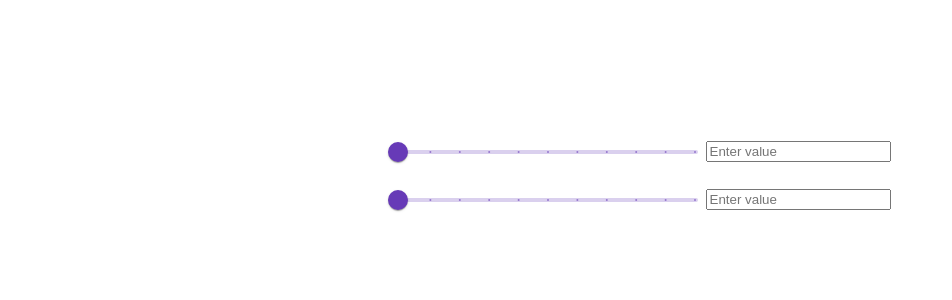
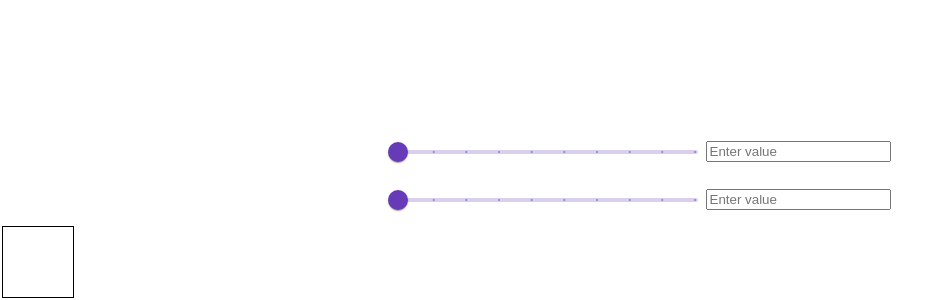
Before and after one commit to Y3llow45/TerrainLeveler, an Angular app in the folder TL-angular/: page / in a window 1280 px wide. Shown: the top 300 px of the page, without its empty margins (0-952 px from the left). Built offline with nearby package versions, Linux system fonts and the light colour scheme.

Commit message:
Render terrain

```diff
--- a/TL-angular/src/app/input/input.component.css
+++ b/TL-angular/src/app/input/input.component.css
@@ -6,3 +6,14 @@
 mat-slider {
     width: 300px;
 }
+
+.terrain-square {
+    width: 70px;
+    height: 70px;
+    border: 1px solid black;
+    margin: 2px;
+}
+
+.terrain {
+    display: flex;
+}
--- a/TL-angular/src/app/input/input.component.html
+++ b/TL-angular/src/app/input/input.component.html
@@ -1,15 +1,23 @@
 <div class="UserInputDiv" fxLayout="row" fxLayoutAlign="start stretch">
     <div fxLayout="column" fxLayoutAlign="start stretch">
-      <mat-slider min="0" max="10" step="1" showTickMarks discrete [displayWith]="formatLabel(true)">
+      <mat-slider min="1" max="10" step="1" showTickMarks discrete [displayWith]="formatLabel(true)">
         <input matSliderThumb>
     </mat-slider>
       <input matInput placeholder="Enter value">
     </div>
 
     <div fxLayout="column" fxLayoutAlign="start stretch">
-        <mat-slider min="0" max="10" step="1" showTickMarks discrete [displayWith]="formatLabel(false)">
+        <mat-slider min="1" max="10" step="1" showTickMarks discrete [displayWith]="formatLabel(false)">
           <input matSliderThumb>
         </mat-slider>
       <input matInput placeholder="Enter value">
     </div>
+
+    <div class="terrain">
+      <div *ngFor="let vertical of Array(verticalSquares)" fxLayout="column" fxLayoutAlign="start stretch">
+        <div *ngFor="let horizontal of Array(horizontalSquares)" class="terrain-square"></div>
+        <div class="terrain-square"></div>
+      </div>
+    </div>
+
 </div>
--- a/TL-angular/src/app/input/input.component.ts
+++ b/TL-angular/src/app/input/input.component.ts
@@ -8,19 +8,25 @@ import { Component } from '@angular/core';
 export class InputComponent {
   verticalSquares: number = 1;
   horizontalSquares: number = 1;
+  Array = Array
+
+  renderTerrain(v:number, h:number) {
+    console.log(v,h)
+  }
 
   formatLabel(isVertical: boolean) {
     return (value: number): string => {
       if (isVertical) {
         this.verticalSquares = value;
       } else {
-        this.horizontalSquares = value;
+        this.horizontalSquares = value-1;
       }
 
       if (value >= 1000) {
         return Math.round(value / 1000) + 'k';
       }
       console.log(this.verticalSquares, this.horizontalSquares)
+      this.renderTerrain(this.verticalSquares, this.horizontalSquares)
       return `${value}`;
     };
   }
```
